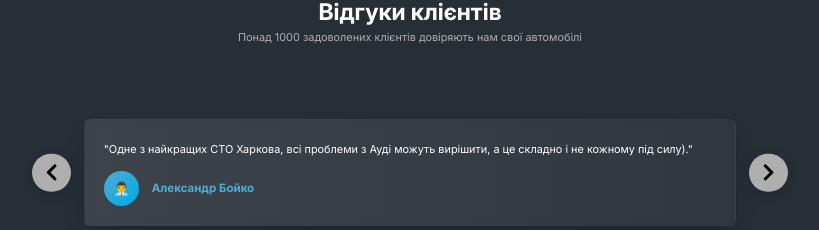
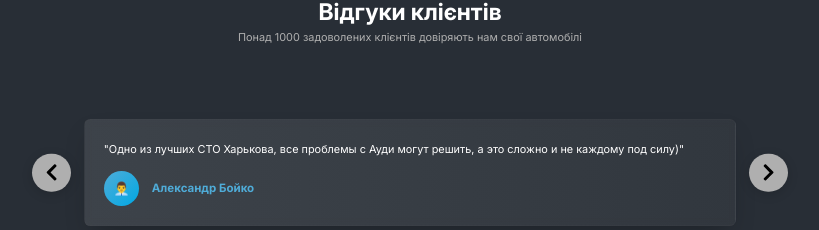
Before and after one commit to 9NBelka/AZR-pivdenniy, a React (Vite) app: page / in a window 1280 px wide. Shown: the part 2511-2741 px from the top of the page, without its empty margins (230-1049 px from the left). Built offline with nearby package versions, Linux system fonts and the light colour scheme.

Commit message:
add feedbacks

```diff
--- a/src/components/AZRLandingComponents/FeedBacks/FeedBacks.jsx
+++ b/src/components/AZRLandingComponents/FeedBacks/FeedBacks.jsx
@@ -3,6 +3,90 @@ import { FaStar, FaChevronLeft, FaChevronRight } from 'react-icons/fa';
 import styles from './FeedBacks.module.scss';
 
 const testimonials = [
+  {
+    name: 'Александр Бойко',
+    // car: 'BMW X5',
+    text: 'Одно из лучших СТО Харькова, все проблемы с Ауди могут решить, а это сложно и не каждому под силу)',
+    avatar: '👨‍💼',
+  },
+  {
+    name: 'СаШа star',
+    // car: 'BMW X5',
+    text: 'Обслуговуюсь на даному СТО постійно. Що зручно це комплекс, від діагностики до найскладнішого ремонту. Реально по машині чуваки роблять все. Команда збита та злагоджена, а тому працює як годинник. Однозначно РЕКОМЕНДУЮ АЗР Південний.',
+    avatar: '👨‍💼',
+  },
+  {
+    name: 'Світлана Міськевич',
+    // car: 'BMW X5',
+    text: 'Проходила планове технічне обслуговування свого автомобіля. Залишилась задоволеною якістю наданих послуг. Усі роботи виконані вчасно, персонал привітний і професійний. Детально пояснили, що саме зробили та на що варто звернути увагу під час наступного обслуговування. Якість обслуговування повністю відповідає вартості. Рекомендую це СТО всім, хто цінує якісний сервіс та прозорі умови обслуговування.👍',
+    avatar: '👨‍💼',
+  },
+  {
+    name: 'Сергей Мясоедов',
+    // car: 'BMW X5',
+    text: 'звертались неодноразово, Вадим і компанія завжди помогали, дякую',
+    avatar: '👨‍💼',
+  },
+  {
+    name: 'Владислав Надкирничний',
+    // car: 'BMW X5',
+    text: 'Заезжал на это СТО,в целом хорошо. Отдельное спасибо, огромное спасибо,хотел бы передать электрику этой стошки. Парень нашел решение проблемы за 5 минут,которую не смогли решить или не захотели решать хваленное Днепропетровское СТО.',
+    avatar: '👨‍💼',
+  },
+  {
+    name: 'Arthur Tarasov',
+    // car: 'BMW X5',
+    text: 'Хороший сервис, сделали все быстро и по адекватной цене, рекомендую',
+    avatar: '👨‍💼',
+  },
+  {
+    name: 'Nikita Nemtsov',
+    // car: 'BMW X5',
+    text: 'Обращался на данное СТО для замены передних амортизаторов. Работу выполнили аккуратно и в оговорённые сроки. При выборе деталей сотрудник предложил несколько вариантов с разной ценой и помог определиться с наиболее подходящим. В итоге остановились на Kayaba как на самых надежных. Остался доволен, всё прошло спокойно и без лишних проблем.',
+    avatar: '👨‍💼',
+  },
+  {
+    name: 'Артем Юшко',
+    // car: 'BMW X5',
+    text: 'Чудове СТО з досвідченими майстрами! Провели заміну ланцюга ГРМ з фазорегуляторами, роботу виконали на вищому рівні та за адекватною ціною!',
+    avatar: '👨‍💼',
+  },
+  {
+    name: 'GlaDiaTorOff',
+    // car: 'BMW X5',
+    text: 'Дуже подобався сервіс, обслуговування на вищому рівні, чесно радять які деталі ставити на авто, а які ще можуть по ходити. Дуже раджу, все сподобалося )',
+    avatar: '👨‍💼',
+  },
+  {
+    name: 'Ольга Стрельникова',
+    // car: 'BMW X5',
+    text: 'Висловлюю велику подяку всій команді СТО АЗР Південний за оперативну і якісну роботу! При повній загрузці ввійшли в положення і дуже швидко відремонтували машину. Хлопці, ви найкращі! Дякую! Слава Україні!',
+    avatar: '👨‍💼',
+  },
+  {
+    name: 'Dima Subota',
+    // car: 'BMW X5',
+    text: 'Одне із кращих сто в Харкові. По любим майже питанням можно звернутись і отримати професійну допомогу. Ціна якість',
+    avatar: '👨‍💼',
+  },
+  {
+    name: 'Rina Litovskaya',
+    // car: 'BMW X5',
+    text: 'Швидко і якісно зробили.',
+    avatar: '👨‍💼',
+  },
+  {
+    name: 'Николай Иванов',
+    // car: 'BMW X5',
+    text: 'Крутое СТО,не отказали в трудную минуту,был по работе в Харькове,не отказали,приняли без очереди,всё починили на высшем уровне,рекомендую 👋',
+    avatar: '👨‍💼',
+  },
+  {
+    name: 'Марина Николаева',
+    // car: 'BMW X5',
+    text: 'Круте СТО, у мене фольксваген поло, вже 5 років звертаюсь за допомогою. Знаходять рішення в самих складних випадках - мотор, ходова, електрика, навіть АКПП. Коли через відрядження доводиться звертатися на інші СТО, потім приїжджаю переробляти сюди. Що важливо, якщо щось не потрібно робити, скажуть - зайві гроші з вас ніхто не зніме',
+    avatar: '👨‍💼',
+  },
   {
     name: 'Александр Бойко',
     // car: 'BMW X5',
```
